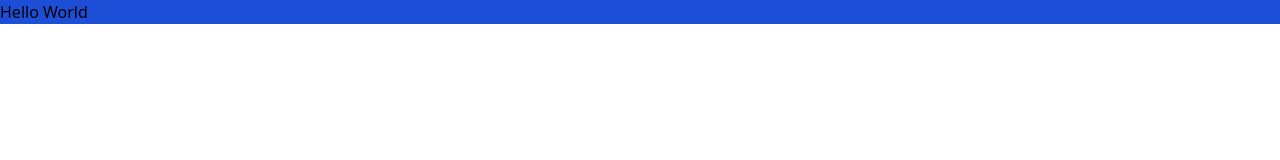
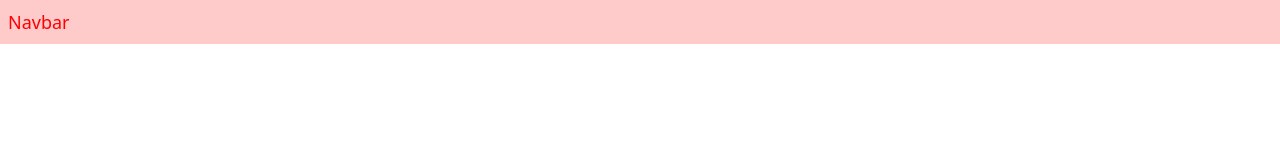
Before and after one commit to Shohrukh-Abduvakhidov/project-1, a website: page src/index.html in a window 1280 px wide. Drawn offline with Linux system fonts and the light colour scheme.

Commit message:
nabvar created

```diff
--- a/src/index.html
+++ b/src/index.html
@@ -7,6 +7,8 @@
     <link rel="stylesheet" href="./output.css">
 </head>
 <body>
-    <h1 class="bg-blue-700">Hello World</h1>
+    <navbar>
+        <p class="text-lg text-[red] bg-red-200 p-2">Navbar</p>
+    </navbar>
 </body>
 </html>
```
Also changed, not shown: src/output.css, 1 other file.
